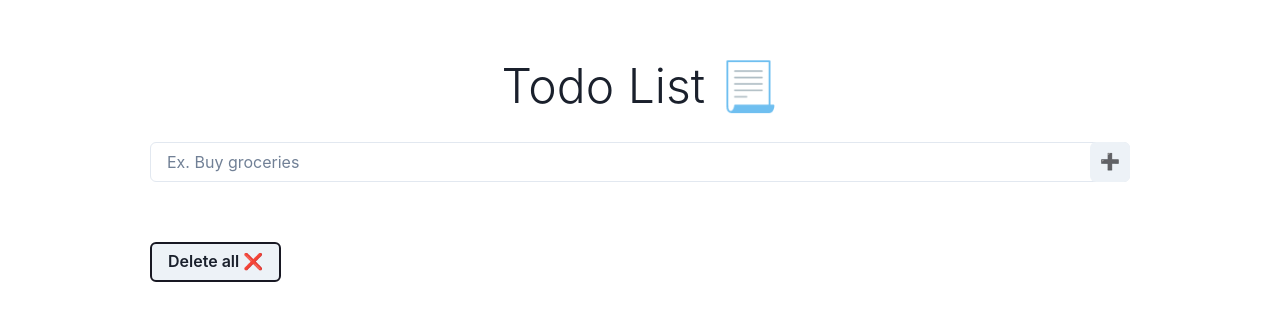
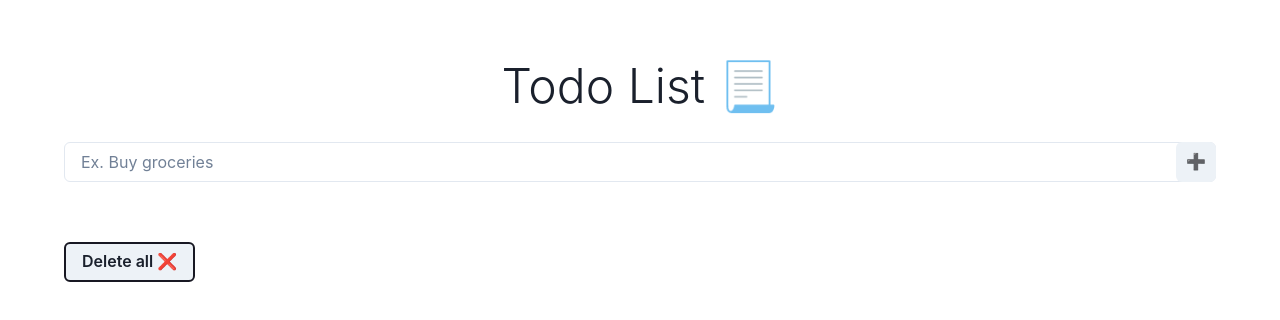
Before and after one commit to shubhamdraval/todoo, a React (Create React App) app: page / in a window 1280 px wide. Shown: the top 320 px of the page. Built offline with nearby package versions, Linux system fonts and the light colour scheme.

Commit message:
Fix minor UI bug

```diff
--- a/src/components/todo.css
+++ b/src/components/todo.css
@@ -6,7 +6,7 @@ html {
 }
 
 .container {
-  margin: 50px 150px;
+  margin: 50px 5%;
   font-weight: 300;
 }
 
--- a/src/components/todo.js
+++ b/src/components/todo.js
@@ -4,7 +4,6 @@ import {
   Card,
   CardBody,
   Badge,
-  CardHeader,
   Text,
   Input,
   InputGroup,
```
